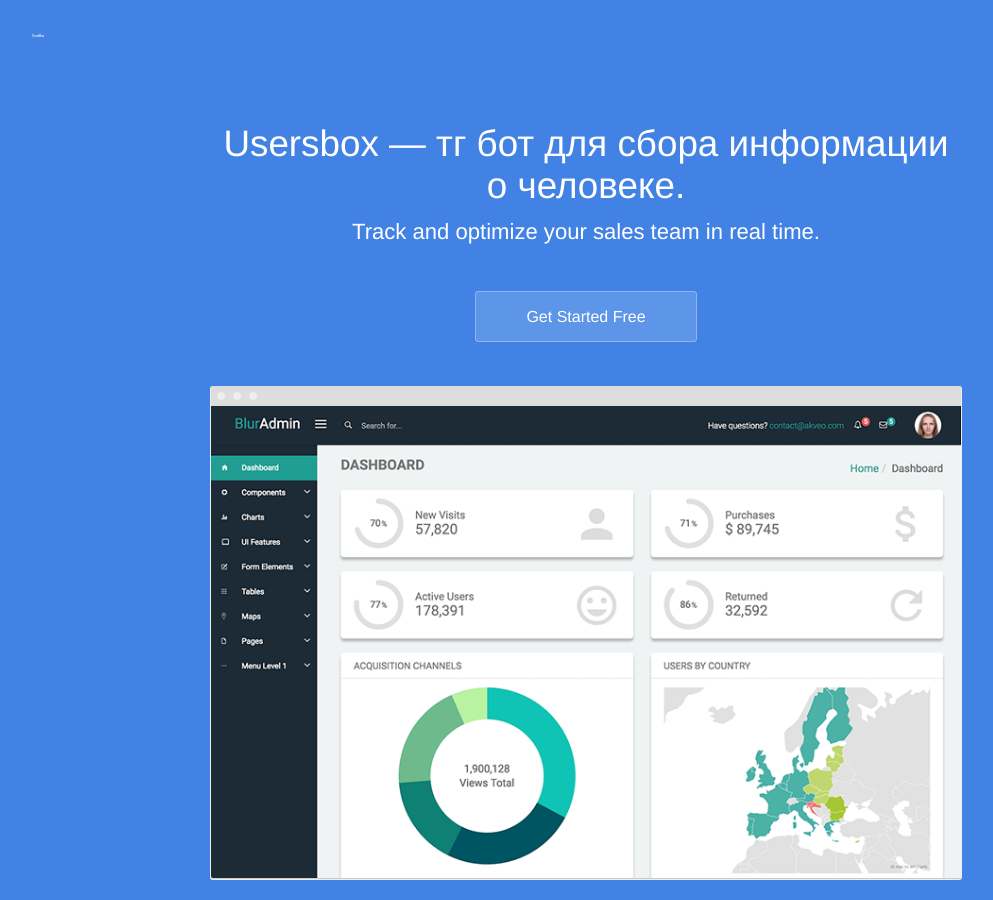
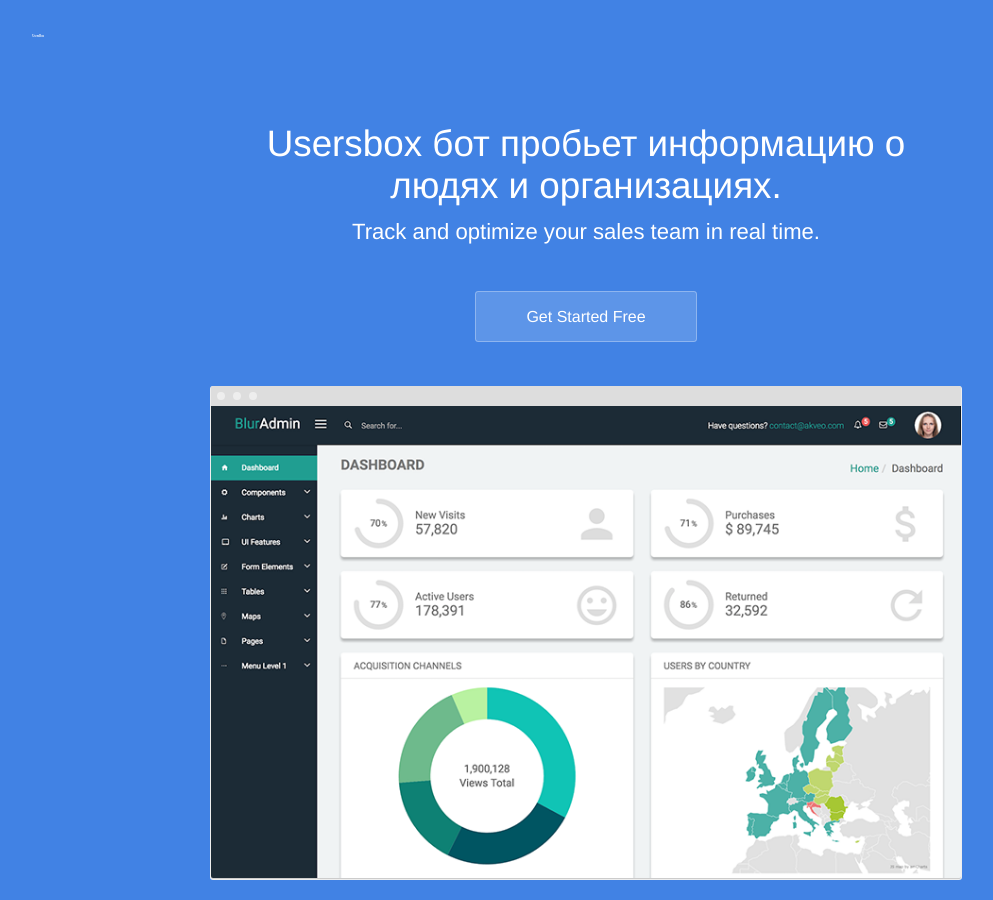
Before and after one commit to usersboxbot/usersboxbot.github.io, a Jekyll site: the page built from index.html, in a window 1280 px wide and 900 px high. Shown: the whole window, without its empty margins (54-1047 px from the left). Built offline with Jekyll 4.4.1, drawn with Linux system fonts in a browser that asks for light colours.

Commit message:
Update index.html

```diff
--- a/index.html
+++ b/index.html
@@ -1,10 +1,10 @@
 ---
-title: Usersbox — тг бот для сбора информации о человеке.
+title: Usersbox бот пробьет информацию о людях и организациях.
 description: Track and optimize your sales team in real time
 ---
 <section class="hero">
 	<div class="text-container">
-		<h1 class="editable">Usersbox — тг бот для сбора информации о человеке.</strong></h1>
+		<h1 class="editable">Usersbox бот пробьет информацию о людях и организациях.</strong></h1>
 		<p class="subtext editable">Track and optimize your sales team in real time.</p>
 		<div class="cta button alt"><a href="{{ site.baseurl }}/contact/">Get Started Free</a></div>
 		<div>
```
